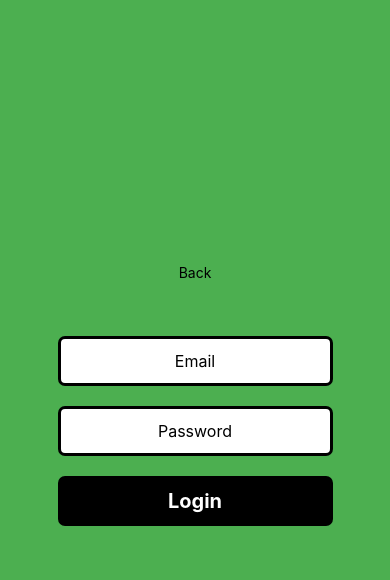
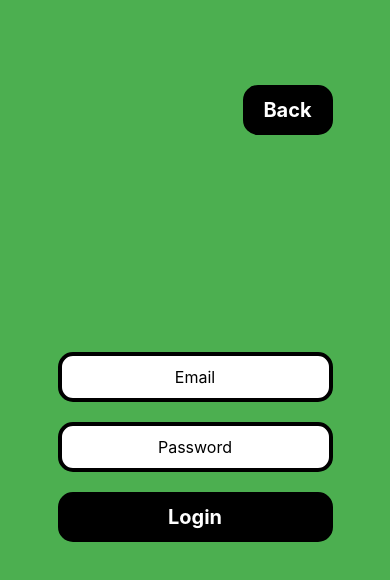
Before and after one commit to Kevskiiis/CC, a React Native app: screen /LoginScreen in a window 390 px wide. Shown: the top 580 px of the page. Built offline with nearby package versions, Linux system fonts and the light colour scheme.

Commit message:
Updated opening screens + updated Expo SDK

```diff
--- a/package.json
+++ b/package.json
@@ -11,7 +11,7 @@
   "dependencies": {
     "@react-navigation/native": "^7.1.17",
     "@react-navigation/native-stack": "^7.3.26",
-    "expo": "^54.0.6",
+    "expo": "^54.0.7",
     "expo-status-bar": "~3.0.8",
     "react": "^19.1.0",
     "react-dom": "^19.1.0",
--- a/src/screens/LandingScreen.tsx
+++ b/src/screens/LandingScreen.tsx
@@ -1,5 +1,4 @@
 import { Button, StyleSheet, Text, View, Image, TouchableOpacity } from 'react-native';
-import { useNavigation } from '@react-navigation/native';
 import type { NativeStackScreenProps } from '@react-navigation/native-stack';
 import type { OpeningRoutesStackParams } from '../routes/OpeningRoutes';
 import { StatusBar } from 'expo-status-bar';
@@ -46,7 +45,7 @@ const OpeninScreenStyle = StyleSheet.create({
     justifyContent: 'center',
     alignItems: 'center',
     borderRadius: 15,
-    borderWidth: 5,
+    borderWidth: 4,
     borderColor: '#000000ff',
     width: 220,
     height: 60,
--- a/src/screens/LoginScreen.tsx
+++ b/src/screens/LoginScreen.tsx
@@ -11,10 +11,11 @@ function LoginScreen ({navigation}: props) {
 
     return (
         <View style={LoginStyle.container}>
-            <TouchableOpacity onPress={() => navigation.goBack()}>
-                <Text>Back</Text>
-            </TouchableOpacity>
-
+            <View style={LoginStyle.backButtonContainer}>
+                <TouchableOpacity style={LoginStyle.backButton} onPress={() => navigation.goBack()}>
+                    <Text style={LoginStyle.buttonText}>Back</Text>
+                </TouchableOpacity>
+            </View>
             <View style={LoginStyle.inputsContainer}>
                 <TextInput
                     onChangeText={(newText) => setEmail(newText)}
@@ -43,22 +44,23 @@ const LoginStyle = StyleSheet.create ({
         flexDirection: 'column',
         backgroundColor: '#4CAF50',
         justifyContent: 'center',
-        alignItems: 'center'
+        alignItems: 'center',
     },
     inputsContainer: {
+        flex: 1,
         flexDirection: 'column',
         justifyContent: 'center',
         alignItems: 'center',
         gap: 20,
-        height: 300,
-        width: 300,
+        height: 400,
+        width: 300
     },
     textInput: {
         flexDirection: 'row',
         justifyContent: 'center',
         alignItems: 'center',
-        borderWidth: 3,
-        borderRadius: 7,
+        borderWidth: 4,
+        borderRadius: 15,
         textAlign: 'center',
         fontSize: 16,
         height: 50,
@@ -69,8 +71,8 @@ const LoginStyle = StyleSheet.create ({
         flexDirection: 'row',
         justifyContent: 'center',
         alignItems: 'center',
-        borderWidth: 3,
-        borderRadius: 7,
+        borderWidth: 4,
+        borderRadius: 15,
         height: 50,
         width: 275,
         backgroundColor: '#000000ff'
@@ -79,5 +81,22 @@ const LoginStyle = StyleSheet.create ({
         color: '#ffffff',
         fontWeight: '700',
         fontSize: 20
+    },
+    backButton: {
+        justifyContent: 'center',
+        alignItems: 'center',
+        borderWidth: 4,
+        borderRadius: 15,
+        width: 90,
+        height: 50,
+        backgroundColor: '#000000ff'
+    },
+    backButtonContainer: {
+        position: 'relative',
+        top: 85,
+        flexDirection: 'row',
+        justifyContent: 'flex-end',
+        width: 275,
+        height: 'auto'
     }
 })
--- a/src/screens/RegisterScreen.tsx
+++ b/src/screens/RegisterScreen.tsx
@@ -1,10 +1,125 @@
-import { StyleSheet, View, Text } from "react-native";
+import { StyleSheet, View, Text, TouchableOpacity, TextInput} from "react-native";
+import { useState } from "react";
+import type { NativeStackScreenProps } from '@react-navigation/native-stack';
+import type { OpeningRoutesStackParams } from '../routes/OpeningRoutes';
 
-function RegisterScreen () {
+type props = NativeStackScreenProps<OpeningRoutesStackParams, 'RegisterScreen'>;
+
+function RegisterScreen ({navigation}: props) {
+    const [newForm, setForm] = useState({
+
+    })
+
     return (
-        <View>
-            <Text>Hello, register here.</Text>
+        <View style={RegisterStyles.container}>
+            {/* Back Button */}
+            <View style={RegisterStyles.backButtonContainer}>
+                <TouchableOpacity style={RegisterStyles.backButton} onPress={() => navigation.goBack()}>
+                    <Text style={RegisterStyles.buttonText}>Back</Text>
+                </TouchableOpacity>
+            </View>
+            {/* New User Entries */}
+            <View style={RegisterStyles.inputsContainer}>
+                <TextInput
+                    style={RegisterStyles.textInput}
+                    placeholder="First name"
+                />
+                <TextInput
+                    style={RegisterStyles.textInput}
+                    placeholder="Middle name"
+                />
+                <TextInput
+                    style={RegisterStyles.textInput}
+                    placeholder="Last name"
+                />
+                <TextInput
+                    style={RegisterStyles.textInput}
+                    placeholder="Phone number"
+                />
+                <TextInput
+                    style={RegisterStyles.textInput}
+                    placeholder="Email"
+                />
+                <TextInput
+                    style={RegisterStyles.textInput}
+                    placeholder="Password"
+                />
+                <TextInput
+                    style={RegisterStyles.textInput}
+                    placeholder="Re-enter password"
+                />
+                <TouchableOpacity style={RegisterStyles.button}>
+                    <Text style={RegisterStyles.buttonText}>Create Account</Text>
+                </TouchableOpacity>
+            </View>
         </View>
     )
 }
 export default RegisterScreen;
+
+const RegisterStyles = StyleSheet.create({
+    container: {
+        flex: 1,
+        flexDirection: 'column',
+        backgroundColor: '#4CAF50',
+        justifyContent: 'center',
+        alignItems: 'center',
+    },
+    buttonText: {
+        color: '#ffffff',
+        fontWeight: '700',
+        fontSize: 20
+    },
+    button: {
+        flexDirection: 'row',
+        justifyContent: 'center',
+        alignItems: 'center',
+        borderWidth: 4,
+        borderRadius: 15,
+        height: 50,
+        width: 275,
+        backgroundColor: '#000000ff'
+    },
+    backButton: {
+        justifyContent: 'center',
+        alignItems: 'center',
+        borderWidth: 4,
+        borderRadius: 15,
+        width: 90,
+        height: 50,
+        backgroundColor: '#000000ff'
+    },
+    backButtonContainer: {
+        flex: 0.25,
+        position: 'relative',
+        top: 85,
+        flexDirection: 'row',
+        justifyContent: 'flex-end',
+        width: 275,
+        height: 'auto'
+    },
+    inputsContainer: {
+        flex: 0.75,
+        flexDirection: 'column',
+        justifyContent: 'center',
+        alignItems: 'center',
+        gap: 20,
+        width: 310,
+        marginBottom: 50,
+        backgroundColor: '#ffffff',
+    },
+    textInput: {
+        flexDirection: 'row',
+        justifyContent: 'center',
+        alignItems: 'center',
+        borderBottomWidth: 2,
+        // borderWidth: 4,
+        // borderRadius: 15,
+        textAlign: 'center',
+        fontSize: 16,
+        height: 50,
+        width: 275,
+        color: '#ffffff',
+        backgroundColor: '#29a01aff'
+    }
+})
```
Also changed, not shown: 1 other file (tests, documents, lock files or other folders).
